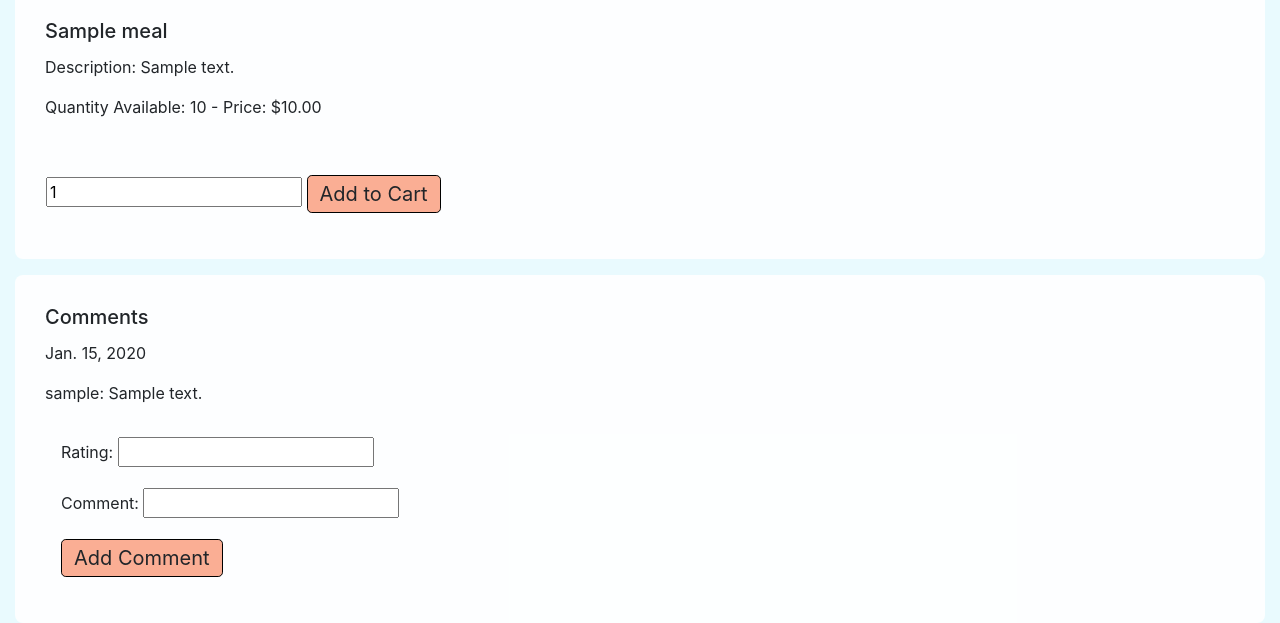
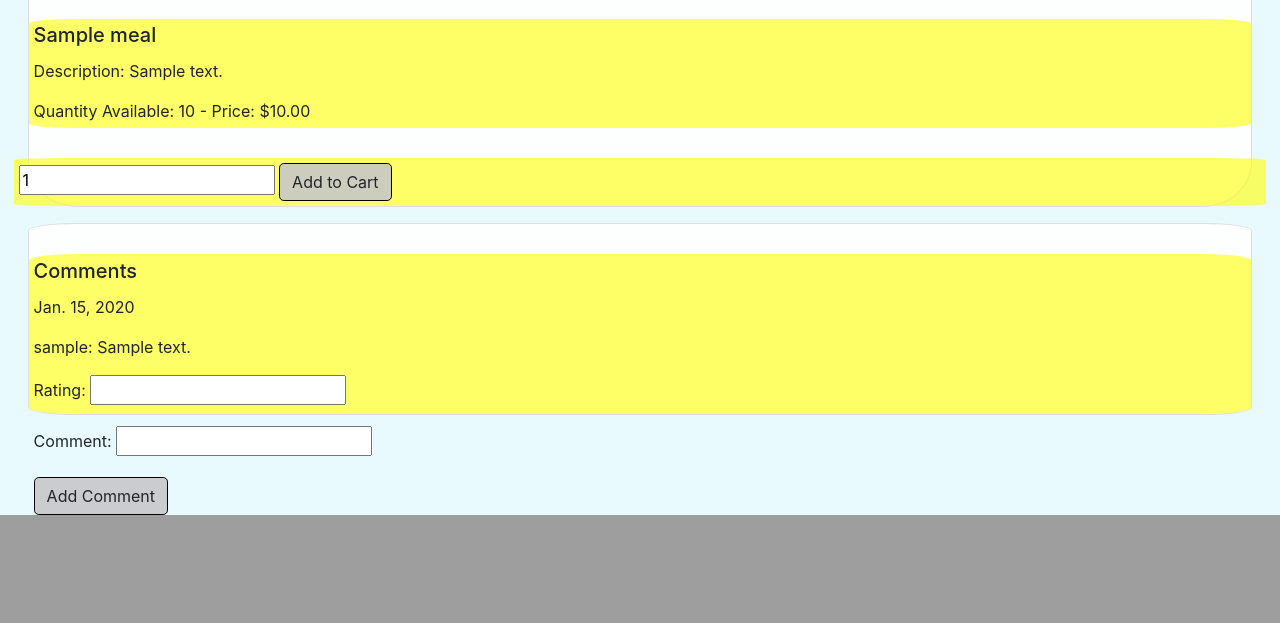
Before and after one commit to franics925/cook_around, a Django app: page /meals/1/ in a window 1280 px wide. Shown: the part 1091-1714 px from the top of the page. After the commit the page ends 1606 px from the top, so only its background shows below. Run offline with Django 3.2, Linux system fonts and the light colour scheme; tables that the repository leaves empty hold one stand-in row (values such as "Sample post"); some libraries are stand-ins or nearby versions.

Commit message:
organize index page tiles to arrange by reverse creation date, enable scrolliing on cards

```diff
--- a/main_app/static/css/style.css
+++ b/main_app/static/css/style.css
@@ -51,13 +51,6 @@ main {
     width: 100%;
 }
 
-#indexpage h1 {
-    color: white;
-    text-align: center;
-    opacity: .8;
-    border: 1em;
-    font-size: 45px;
-}
 
 #homepage.container {
     display: flex;
@@ -73,29 +66,79 @@ main {
     opacity: .7;
 }
 
+input .btn {
+    padding: none;
+}
 .btn {
-    padding: 1 4;
+    /* padding: 1 4;
+    margin: .3em;
     font-size: 1.25rem;
-    line-height: 1.2;
+    line-height: 1.2; */
     border-radius: .3rem;
     border-color: black;
-    background-color: rgba(248, 97, 43, 50%);
+    background-color: rgba(200, 200, 200, 90%);
 }
-
+h6 {
+    display: flex;
+    flex-direction: center;
+    justify-content: flex-start;
+    padding: 1em;
+}
 .container {
     max-width: none;
 }
 
+#indexpage h1 {
+    display: flex;
+    color: white;
+    text-align: center;
+    opacity: .8;
+    border: 1em;
+    font-size: 80px;
+    min-height: 25%;
+}
+
+#indexboard {
+    display: flex;
+    flex-direction: column-reverse;
+}
+.index_board {
+    display: flex;
+    flex-direction: row;
+    justify-content: flex-start;
+    flex-wrap: wrap;
+}
+
 .card {
-    padding: 10px;
-    border: 50px;
-    border-radius: .5em;
+    margin: .8em;
     background-color: rgba(255, 255, 255, .9);
+    border-radius: 4%;
+}
+#mealcard.card {
+    max-width: 20em;
+    max-height: 15em;
+}
+
+#meal_image {
+    display: flex;
+    justify-content: center;
+    align-items: center;
+    max-width: 10em;
+    max-height: 10em;
+    padding-top: .3em;
+}
+
+.card-body {
+    background: rgba(255, 255, 1, 0.6);
+    padding: .3em;
+    max-height: 10em;
+    border-radius: 4%;
+    margin-top: 30px;
 }
 
 
 form {
-    padding: 1em;
+    padding: none;
 }
 
 form, table {
```
Also changed, not shown: main_app/templates/meals/index.html (+14 -10 lines).
